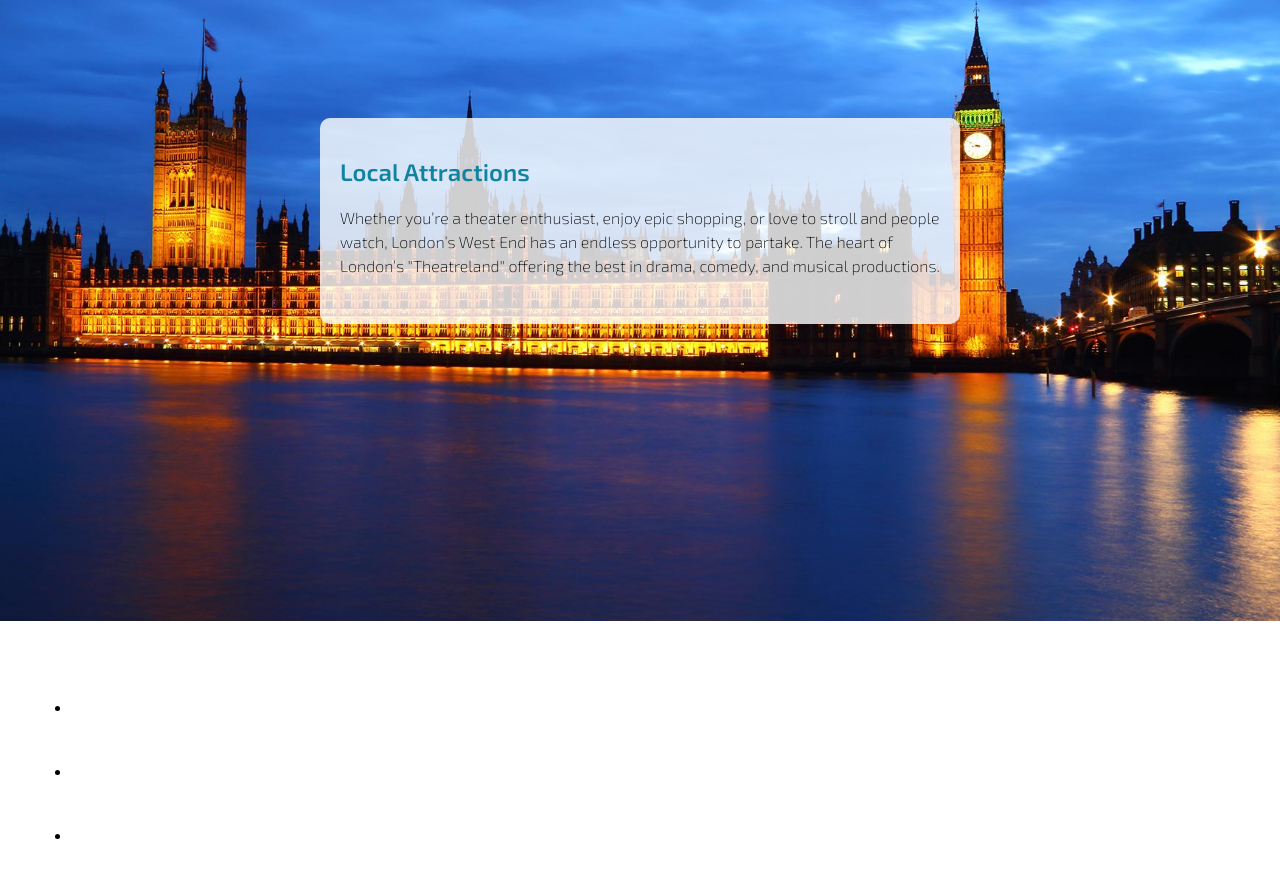
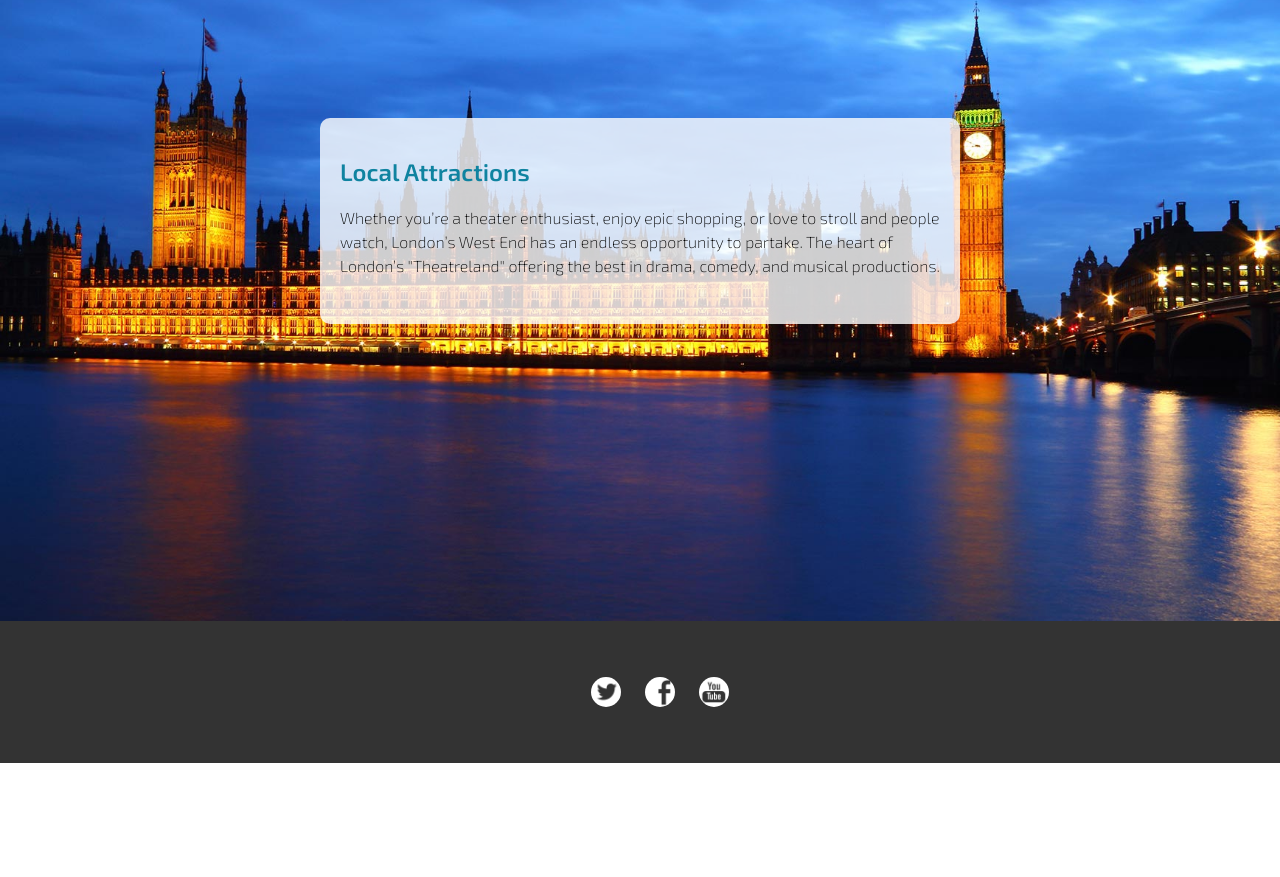
Before and after one commit to NimbleAgency/responsive, a website: page app/index.html in a window 1280 px wide. Shown: the part 9597-10474 px from the top of the page. After the commit the page ends 10360 px from the top, so only its background shows below. Drawn offline with Linux system fonts and the light colour scheme.

Commit message:
adding a footer

```diff
--- a/app/scss/modules/_footer.scss
+++ b/app/scss/modules/_footer.scss
@@ -0,0 +1,19 @@
+footer {
+  @include container(100%);
+  background: lighten($dark, 20);
+  padding: 30px 0;
+  #socialmedia {
+    text-align: center;
+    ul {
+      list-style: none;
+      li {
+        display: inline-block;
+        padding: 0 10px;
+        img {
+          width: 30px;
+          border-radius: 50%;
+        }
+      }
+    }
+  }
+}
```
Also changed, not shown: app/css/styles.css.
